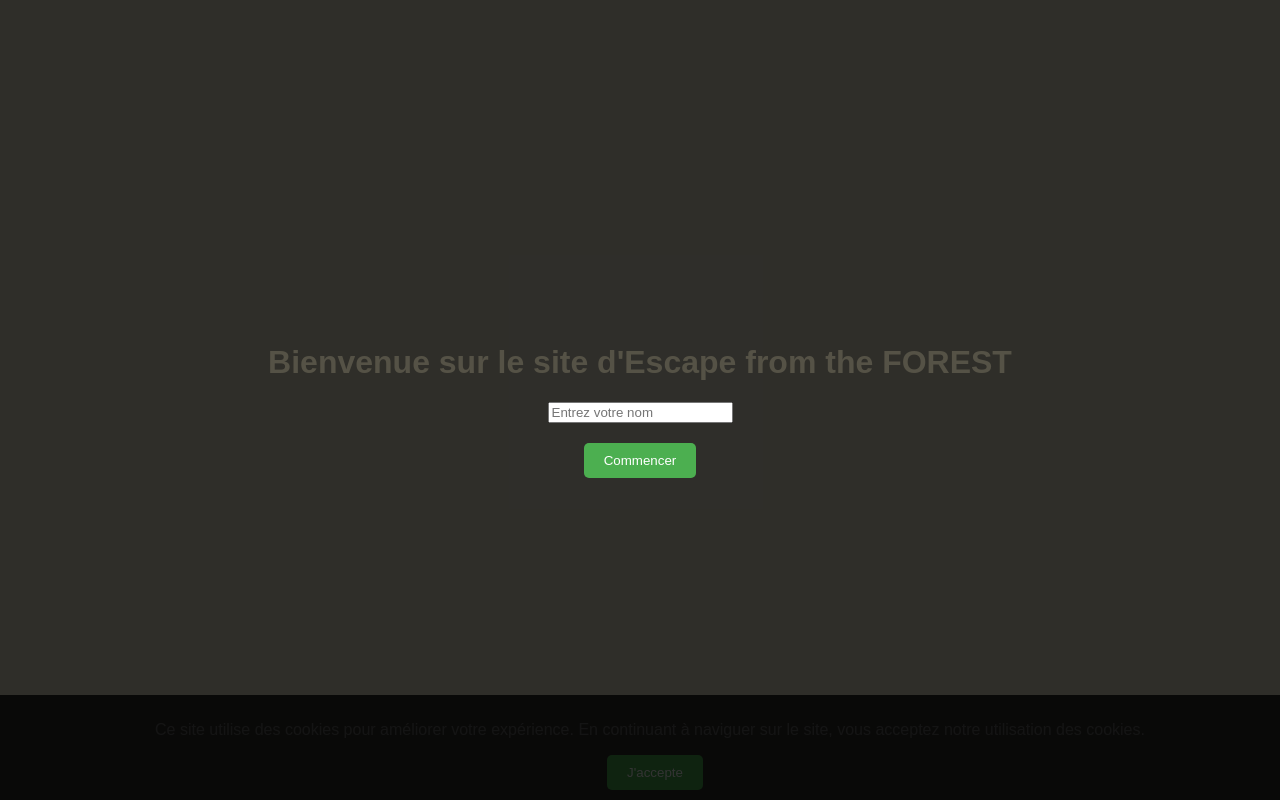
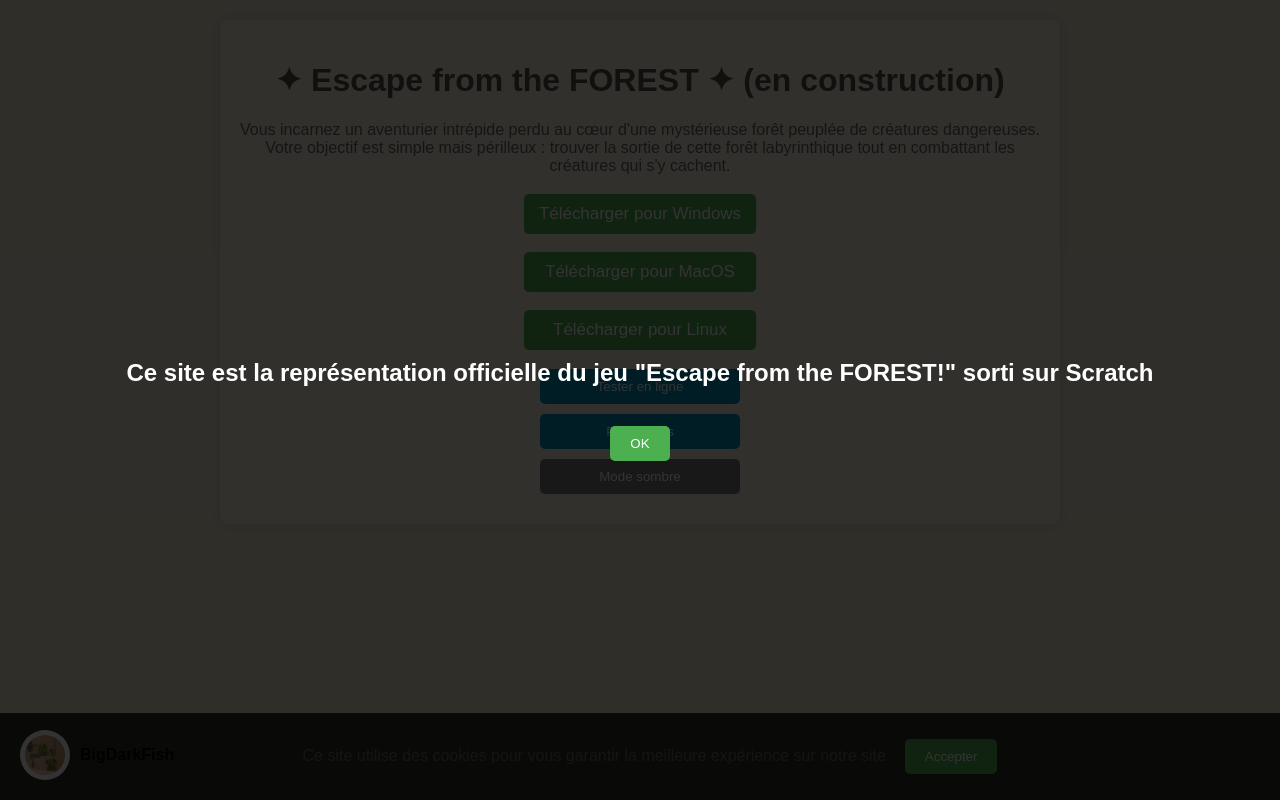
Before and after one commit to BigDarkFish/Portfolio, a plain HTML site: page index.html in a window 1280 px wide. Drawn offline with Linux system fonts and the light colour scheme.

Commit message:
Update index.html

```diff
--- a/index.html
+++ b/index.html
@@ -329,62 +329,92 @@
             background-color: #4CAF50;
             color: white;
             border-radius: 5px;
+            width: 80%;
+            max-width: 300px;
+            animation: fadeIn 2s forwards;
         }
 
-        .error-message {
-            display: none;
-            text-align: center;
-            margin: 20px auto;
-            padding: 10px;
-            background-color: #f44336;
-            color: white;
-            border-radius: 5px;
+        /* New CSS for profile icon and username */
+        .profile-container {
+            position: fixed;
+            bottom: 20px;
+            left: 20px;
+            display: flex;
+            align-items: center;
+            z-index: 1000;
+            cursor: pointer;
         }
 
-        /* Animation */
-        @keyframes slideInFromTop {
-            0% {
-                transform: translateY(-100%);
-                opacity: 0;
-            }
-
-            100% {
-                transform: translateY(0);
-                opacity: 1;
-            }
+        .profile-icon {
+            width: 50px;
+            height: 50px;
+            background-color: #ffffff;
+            border-radius: 50%;
+            box-shadow: 0 0 10px rgba(0, 0, 0, 0.1);
+            display: flex;
+            align-items: center;
+            justify-content: center;
+            cursor: pointer;
+            z-index: 1000;
+            margin-right: 10px;
         }
 
-        /* Apply the animation */
-        .container {
-            animation: slideInFromTop 0.5s ease-out;
+        .profile-icon img {
+            width: 80%;
+            height: 80%;
+            border-radius: 50%;
+        }
+
+        .profile-icon:hover {
+            box-shadow: 0 0 15px rgba(0, 0, 0, 0.2);
+        }
+
+        .profile-username {
+            font-size: 16px;
+            color: #000;
+            font-weight: bold;
+        }
+
+        body.dark-mode .profile-username {
+            color: #f4f4f4;
         }
     </style>
 </head>
 
 <body>
     <div id="welcome-screen">
-        <h1>Bienvenue sur le site d'Escape from the FOREST</h1>
-        <input type="text" id="username" placeholder="Entrez votre nom">
-        <button onclick="startAdventure()">Commencer</button>
+        <h2>Ce site est la représentation officielle du jeu "Escape from the FOREST!" sorti sur Scratch</h2>
+        <button id="okButton">OK</button>
     </div>
 
     <div id="loading">
         <div class="loader"></div>
     </div>
 
-    <div class="container">
-        <h1>✦ Escape from the FOREST! ™ ✦</h1>
-        <button class="btn-download" onclick="downloadGame()">Télécharger le jeu</button>
-        <a href="#" class="btn-more-info" onclick="openModal()">En savoir plus</a>
-        <a href="https://example.com/tester-en-ligne" class="btn-tester-en-ligne" target="_blank">Tester en ligne</a>
+    <div class="container parallax">
+        <h1> ✦ Escape from the FOREST ✦ (en construction)</h1>
+        <p>Vous incarnez un aventurier intrépide perdu au cœur d'une mystérieuse forêt peuplée de créatures dangereuses. Votre objectif est simple mais périlleux : trouver la sortie de cette forêt labyrinthique tout en combattant les créatures qui s'y cachent.</p>
+        <div>
+            <a href="blob:https://packager.turbowarp.org/71d7da7b-62ad-441a-834c-d38a9840f7d2" class="btn-download" download="escape_forest_windows.zip">
+                Télécharger pour Windows
+            </a>
+            <a href="blob:https://packager.turbowarp.org/915ca7d5-7169-49e9-86f3-25ea2d68ab43" class="btn-download" download="escape_forest_mac.zip">
+                Télécharger pour MacOS
+            </a>
+            <a href="blob:https://packager.turbowarp.org/915ca7d5-7169-49e9-86f3-25ea2d68ab43" class="btn-download" download="escape_forest_linux.zip">
+                Télécharger pour Linux
+            </a>
+        </div>
+        <button class="btn-tester-en-ligne">Tester en ligne</button>
+        <button class="btn-more-info">Plus d'infos</button>
         <button class="btn-grey" id="toggle-dark-mode">Mode sombre</button>
-        <button class="btn-grey" id="toggle-mute">Muet</button>
+        <div class="thank-you" id="thank-you-message">Merci d'avoir téléchargé !</div>
     </div>
 
     <div id="modal" class="modal">
         <div class="modal-content">
-            <span class="close" onclick="closeModal()">&times;</span>
-            <h2>À propos</h2>
+            <span class="close">&times;</span>
+            <h2>Plus d'informations sur Escape from the FOREST</h2>
             <p>Attaquer - Q ou Z<br>
                 Courrir - les flèches<br>
                 Sauter - flèche du haut<br>
@@ -392,117 +422,148 @@
         </div>
     </div>
 
-    <button onclick="scrollToTop()" class="back-to-top" id="back-to-top">⬆</button>
+    <button class="back-to-top" title="Retour en haut">&uarr;</button>
 
     <div class="cookie-banner" id="cookie-banner">
-        <p>Ce site utilise des cookies pour améliorer votre expérience. En continuant à naviguer sur le site, vous acceptez notre utilisation des cookies.</p>
-        <button onclick="acceptCookies()">J'accepte</button>
+        <p>Ce site utilise des cookies pour vous garantir la meilleure expérience sur notre site. <button id="accept-cookies">Accepter</button></p>
     </div>
 
-    <div class="thank-you" id="thank-you-message">
-        Merci d'avoir accepté les cookies !
-    </div>
+    <audio id="backgroundMusic" src="music_ForestGameSite.mp3"></audio>
 
-    <div class="error-message" id="error-message">
-        Une erreur s'est produite. Veuillez réessayer.
+    <!-- New profile icon and username HTML -->
+    <div class="profile-container" id="profileContainer">
+        <div class="profile-icon" id="profileIcon">
+            <img src="icon_profil.png" alt="Profile Icon">
+        </div>
+        <div class="profile-username">BigDarkFish</div>
     </div>
 
     <script>
-        document.addEventListener("DOMContentLoaded", function () {
-            var loadingScreen = document.getElementById("loading");
-            setTimeout(function () {
+        var welcomeScreen = document.getElementById("welcome-screen");
+        var okButton = document.getElementById("okButton");
+        var backgroundMusic = document.getElementById("backgroundMusic");
+
+        okButton.onclick = function() {
+            welcomeScreen.style.display = "none";
+            document.querySelector(".container").style.display = "block";
+            backgroundMusic.play();
+        };
+
+        var modal = document.getElementById("modal");
+        var btnMoreInfo = document.querySelector(".btn-more-info");
+        var spanClose = document.querySelector(".close");
+
+        btnMoreInfo.onclick = function() {
+            modal.style.display = "block";
+        };
+
+        spanClose.onclick = function() {
+            modal.style.display = "none";
+        };
+
+        window.onclick = function(event) {
+            if (event.target == modal) {
+                modal.style.display = "none";
+            }
+        };
+
+        var backToTopButton = document.querySelector(".back-to-top");
+
+        window.onscroll = function() {
+            if (document.body.scrollTop > 20 || document.documentElement.scrollTop > 20) {
+                backToTopButton.style.display = "block";
+            } else {
+                backToTopButton.style.display = "none";
+            }
+        };
+
+        backToTopButton.onclick = function() {
+            window.scrollTo({
+                top: 0,
+                behavior: 'smooth'
+            });
+        };
+
+        function setCookie(name, value, days) {
+            var expires = "";
+            if (days) {
+                var date = new Date();
+                date.setTime(date.getTime() + (days * 24 * 60 * 60 * 1000));
+                expires = "; expires=" + date.toUTCString();
+            }
+            document.cookie = name + "=" + (value || "") + expires + "; path=/";
+        }
+
+        function getCookie(name) {
+            var nameEQ = name + "=";
+            var ca = document.cookie.split(';');
+            for (var i = 0; i < ca.length; i++) {
+                var c = ca[i];
+                while (c.charAt(0) == ' ') c = c.substring(1, c.length);
+                if (c.indexOf(nameEQ) == 0) return c.substring(nameEQ.length, c.length);
+            }
+            return null;
+        }
+
+        var cookieBanner = document.getElementById("cookie-banner");
+        var acceptCookiesButton = document.getElementById("accept-cookies");
+
+        if (!getCookie("cookiesAccepted")) {
+            cookieBanner.style.display = "block";
+        }
+
+        acceptCookiesButton.onclick = function() {
+            setCookie("cookiesAccepted", "true", 365);
+            cookieBanner.style.display = "none";
+        };
+
+        window.onload = function() {
+            setTimeout(function() {
+                var loadingScreen = document.getElementById("loading");
+                var container = document.querySelector(".container");
                 loadingScreen.style.display = "none";
-            }, 3000);
+                container.style.display = "block";
+            }, 1500);
+        };
 
-            var darkModeToggle = document.getElementById("toggle-dark-mode");
-            var isDarkMode = false;
+        var toggleDarkModeButton = document.getElementById("toggle-dark-mode");
+        toggleDarkModeButton.onclick = function() {
+            document.body.classList.toggle("dark-mode");
+        };
 
-            darkModeToggle.onclick = function () {
-                if (isDarkMode) {
-                    document.body.classList.remove("dark-mode");
-                    darkModeToggle.textContent = "Mode sombre";
-                } else {
-                    document.body.classList.add("dark-mode");
-                    darkModeToggle.textContent = "Mode clair";
-                }
-                isDarkMode = !isDarkMode;
+        var btnDownload = document.querySelectorAll(".btn-download");
+        var thankYouMessage = document.getElementById("thank-you-message");
+
+        btnDownload.forEach(function(button) {
+            button.onclick = function(event) {
+                event.preventDefault();
+                thankYouMessage.style.display = "block";
+                setTimeout(function() {
+                    thankYouMessage.style.display = "none";
+                }, 3000);
+
+                var link = button.href;
+                var anchor = document.createElement("a");
+                anchor.href = link;
+                anchor.download = button.getAttribute("download");
+                document.body.appendChild(anchor);
+                anchor.click();
+                document.body.removeChild(anchor);
+
+                window.open("https://www.paypal.com/donate", "_blank", "width=600,height=400");
             };
-
-            var scrollToTopButton = document.getElementById("back-to-top");
-
-            window.onscroll = function () {
-                if (document.body.scrollTop > 20 || document.documentElement.scrollTop > 20) {
-                    scrollToTopButton.style.display = "block";
-                } else {
-                    scrollToTopButton.style.display = "none";
-                }
-            };
-
-            document.getElementById("cookie-banner").style.display = "block";
         });
 
-        function scrollToTop() {
-            window.scrollTo({
-                top: 0,
-                behavior: "smooth"
-            });
-        }
+        var btnTesterEnLigne = document.querySelector(".btn-tester-en-ligne");
 
-        function downloadGame() {
-            var link = document.createElement('a');
-            link.href = 'jeu.zip';
-            link.download = 'Escape_from_the_FOREST.zip'; 'Escape_from_the_FOREST.exe';
-            document.body.appendChild(link);
-            link.click();
-            document.body.removeChild(link);
-        }
+        btnTesterEnLigne.onclick = function() {
+            window.open("Escape the FOREST!.html", "_blank");
+        };
 
-        function openModal() {
-            document.getElementById("modal").style.display = "block";
-        }
-
-        function closeModal() {
-            document.getElementById("modal").style.display = "none";
-        }
-
-        function acceptCookies() {
-            document.getElementById("cookie-banner").style.display = "none";
-            document.getElementById("thank-you-message").style.display = "block";
-            setTimeout(function () {
-                document.getElementById("thank-you-message").style.display = "none";
-            }, 3000);
-        }
-
-        function startAdventure() {
-            var username = document.getElementById("username").value;
-            if (username.trim() !== "") {
-                var welcomeScreen = document.getElementById("welcome-screen");
-                welcomeScreen.style.animation = "slideInFromTop 0.5s ease-out reverse";
-                setTimeout(function () {
-                    welcomeScreen.style.display = "none";
-                    document.querySelector(".container").style.display = "block";
-                }, 500);
-            } else {
-                alert("Veuillez entrer votre nom pour commencer l'aventure !");
-            }
-        }
-
-        var backgroundMusic = new Audio('background-music.mp3');
-        backgroundMusic.loop = true;
-        backgroundMusic.play();
-
-        var toggleMuteButton = document.getElementById("toggle-mute");
-        var isMuted = false;
-
-        toggleMuteButton.onclick = function () {
-            if (isMuted) {
-                backgroundMusic.muted = false;
-                toggleMuteButton.textContent = "Muet";
-            } else {
-                backgroundMusic.muted = true;
-                toggleMuteButton.textContent = "Son activé";
-            }
-            isMuted = !isMuted;
+        // New JavaScript for profile icon
+        var profileContainer = document.getElementById("profileContainer");
+        profileContainer.onclick = function() {
+            window.open("https://github.com/BigDarkFish", "_blank");
         };
     </script>
 </body>
```
